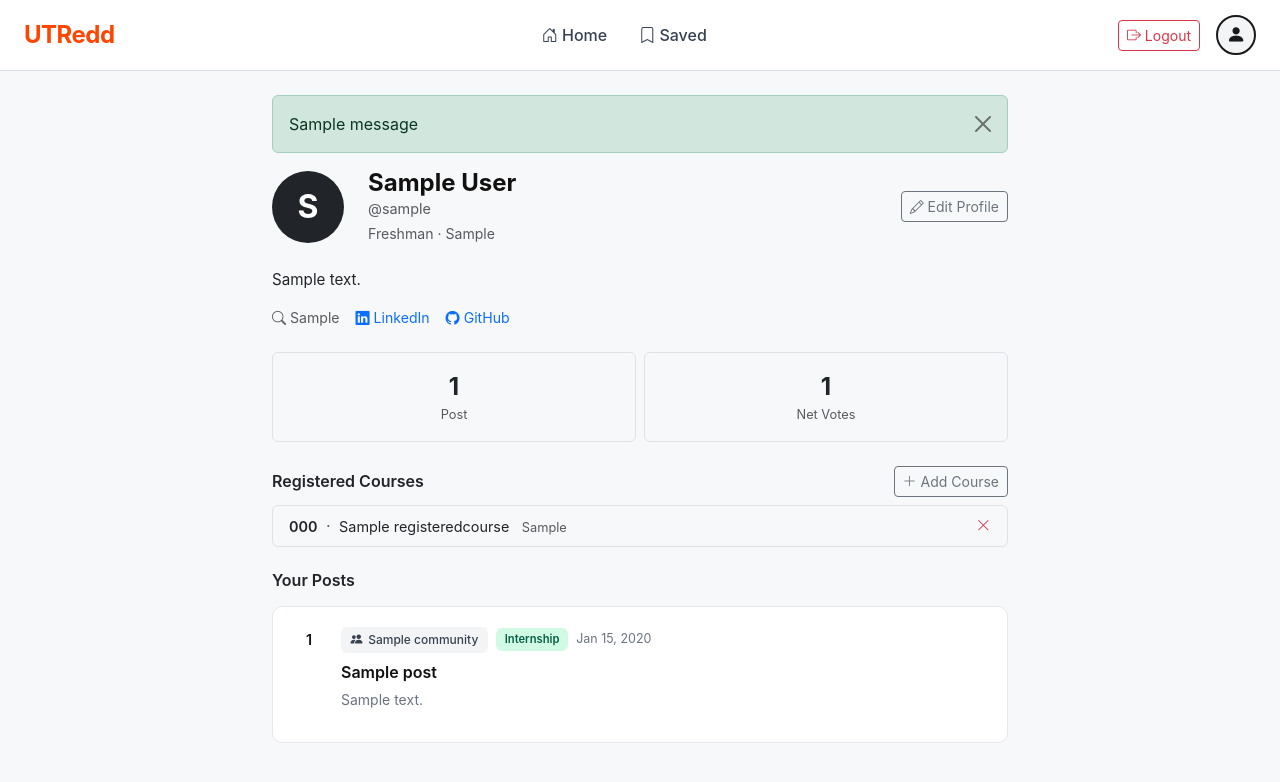
After one commit to Devin2033/CSCI3340FinalProject, a Django app: page /profile/ in a window 1280 px wide. The commit adds this page. Shown: the top 782 px of the page. Run offline with Django 5.2, Linux system fonts and the light colour scheme; a user stored in the database is signed in; tables that the repository leaves empty hold one stand-in row (values such as "Sample post"); one stand-in notice (Sample message) is shown.

Commit message:
user profile page with bio, courses, and edit modal

```diff
--- a/socialApp/socialAppApp/templates/socialAppApp/index.html
+++ b/socialApp/socialAppApp/templates/socialAppApp/index.html
@@ -46,6 +46,9 @@ todo list button, logout button, and profile icon
                     </button>
                     <a href="{% url 'logout' %}" class="btn btn-outline-danger btn-sm">
                         <i class="bi bi-box-arrow-right"></i> Logout
+                    </a>
+                    <a href="{% url 'profile' %}" class="profile-link d-flex align-items-center justify-content-center" style="width:40px;height:40px;border-radius:50%;border:2px solid #e5e7eb;background:#f3f4f6;">
+                        <i class="bi bi-person" style="font-size:1.2rem;color:#6b7280;"></i>
                     </a>
                 </div>
             </div>
--- /dev/null
+++ b/socialApp/socialAppApp/templates/socialAppApp/profile.html
@@ -0,0 +1,378 @@
+{% load static %}
+<!DOCTYPE html>
+<html lang="en">
+<head>
+    <meta charset="UTF-8">
+    <meta name="viewport" content="width=device-width, initial-scale=1.0">
+    <title>Profile · UTRedd</title>
+    <link href="https://cdn.jsdelivr.net/npm/bootstrap@5.3.2/dist/css/bootstrap.min.css" rel="stylesheet">
+    <link rel="stylesheet" href="https://cdn.jsdelivr.net/npm/bootstrap-icons@1.11.2/font/bootstrap-icons.css">
+    <link rel="stylesheet" href="{% static 'socialAppApp/styles.css' %}">
+</head>
+<body>
+
+    <!-- Navbar -->
+    <nav class="navbar navbar-expand-lg bg-white border-bottom sticky-top">
+        <div class="container-fluid px-4">
+            <a class="navbar-brand fw-bold brand-text" href="{% url 'homepage' %}">UTRedd</a>
+
+            <button class="navbar-toggler" type="button" data-bs-toggle="collapse" data-bs-target="#mainNav">
+                <span class="navbar-toggler-icon"></span>
+            </button>
+
+            <div class="collapse navbar-collapse" id="mainNav">
+                <ul class="navbar-nav mx-auto mb-2 mb-lg-0">
+                    <li class="nav-item">
+                        <a class="nav-link" href="{% url 'homepage' %}"><i class="bi bi-house-door"></i> Home</a>
+                    </li>
+                    <li class="nav-item">
+                        <a class="nav-link" href="{% url 'saved_posts' %}"><i class="bi bi-bookmark"></i> Saved</a>
+                    </li>
+                </ul>
+
+                <div class="d-flex align-items-center gap-3">
+                    <a href="{% url 'logout' %}" class="btn btn-outline-danger btn-sm">
+                        <i class="bi bi-box-arrow-right"></i> Logout
+                    </a>
+                    <a href="{% url 'profile' %}" class="profile-link d-flex align-items-center justify-content-center"
+                       style="width:40px;height:40px;border-radius:50%;border:2px solid #1a1a1a;background:#f3f4f6;">
+                        <i class="bi bi-person-fill" style="font-size:1.2rem;color:#1a1a1a;"></i>
+                    </a>
+                </div>
+            </div>
+        </div>
+    </nav>
+
+    <div class="container py-4" style="max-width: 760px;">
+
+        {% if messages %}
+            {% for msg in messages %}
+                <div class="alert alert-{{ msg.tags }} alert-dismissible fade show mb-3" role="alert">
+                    {{ msg }}
+                    <button type="button" class="btn-close" data-bs-dismiss="alert"></button>
+                </div>
+            {% endfor %}
+        {% endif %}
+
+        <!-- Profile header -->
+        <div class="d-flex align-items-center gap-4 mb-4">
+            <div class="d-flex align-items-center justify-content-center rounded-circle bg-dark text-white fw-bold"
+                 style="width:72px;height:72px;font-size:2rem;flex-shrink:0;">
+                {{ request.user.first_name|first|upper|default:request.user.username|first|upper }}
+            </div>
+            <div>
+                <h1 class="fw-bold mb-0" style="font-size:1.5rem;">
+                    {% if request.user.first_name %}{{ request.user.first_name }} {{ request.user.last_name }}{% else %}{{ request.user.username }}{% endif %}
+                </h1>
+                <div class="text-muted" style="font-size:0.9rem;">@{{ request.user.username }}</div>
+                {% if profile.year or profile.major %}
+                    <div class="text-muted mt-1" style="font-size:0.88rem;">
+                        {% if profile.year %}{{ profile.get_year_display }}{% endif %}{% if profile.year and profile.major %} · {% endif %}{% if profile.major %}{{ profile.major }}{% endif %}
+                    </div>
+                {% endif %}
+            </div>
+            <button class="btn btn-outline-secondary btn-sm ms-auto" data-bs-toggle="modal" data-bs-target="#editModal">
+                <i class="bi bi-pencil"></i> Edit Profile
+            </button>
+        </div>
+
+        {% if profile.bio %}
+            <p class="mb-3" style="font-size:0.95rem;">{{ profile.bio }}</p>
+        {% endif %}
+
+        {% if profile.research_interests or profile.linkedin or profile.github %}
+            <div class="d-flex flex-wrap gap-3 mb-4" style="font-size:0.88rem;">
+                {% if profile.research_interests %}
+                    <span class="text-muted"><i class="bi bi-search"></i> {{ profile.research_interests }}</span>
+                {% endif %}
+                {% if profile.linkedin %}
+                    <a href="{{ profile.linkedin }}" target="_blank" rel="noopener" class="text-decoration-none">
+                        <i class="bi bi-linkedin"></i> LinkedIn
+                    </a>
+                {% endif %}
+                {% if profile.github %}
+                    <a href="{{ profile.github }}" target="_blank" rel="noopener" class="text-decoration-none">
+                        <i class="bi bi-github"></i> GitHub
+                    </a>
+                {% endif %}
+            </div>
+        {% endif %}
+
+        <!-- Stats -->
+        <div class="row g-2 mb-4">
+            <div class="col-6">
+                <div class="border rounded p-3 text-center">
+                    <div class="fw-bold fs-4">{{ posts.count }}</div>
+                    <div class="text-muted" style="font-size:0.8rem;">Post{{ posts.count|pluralize }}</div>
+                </div>
+            </div>
+            <div class="col-6">
+                <div class="border rounded p-3 text-center">
+                    <div class="fw-bold fs-4">{{ total_votes }}</div>
+                    <div class="text-muted" style="font-size:0.8rem;">Net Votes</div>
+                </div>
+            </div>
+        </div>
+
+        <!-- Registered Courses -->
+        <div class="d-flex align-items-center justify-content-between mb-2">
+            <h2 class="fw-semibold mb-0" style="font-size:1rem;">Registered Courses</h2>
+            <button class="btn btn-outline-secondary btn-sm" data-bs-toggle="collapse" data-bs-target="#addCourseForm">
+                <i class="bi bi-plus-lg"></i> Add Course
+            </button>
+        </div>
+
+        <div class="collapse mb-3" id="addCourseForm">
+            <div class="border rounded p-3 bg-light">
+                <div id="courseError" class="alert alert-danger py-2 mb-2 d-none" style="font-size:0.85rem;"></div>
+                <div class="row g-2">
+                    <div class="col-4">
+                        <input type="text" id="courseCode" class="form-control form-control-sm" placeholder="Code (e.g. CSCI 3340)" maxlength="20">
+                    </div>
+                    <div class="col-4">
+                        <input type="text" id="courseName" class="form-control form-control-sm" placeholder="Course name" maxlength="150">
+                    </div>
+                    <div class="col-3">
+                        <input type="text" id="courseSemester" class="form-control form-control-sm" placeholder="Semester (e.g. Fall 2025)" maxlength="30">
+                    </div>
+                    <div class="col-1 d-flex align-items-center">
+                        <button class="btn btn-dark btn-sm w-100" id="saveCourseBtn"><i class="bi bi-check-lg"></i></button>
+                    </div>
+                </div>
+            </div>
+        </div>
+
+        <div id="coursesList" class="mb-4">
+            {% if courses %}
+                {% for course in courses %}
+                    <div class="d-flex align-items-center justify-content-between border rounded px-3 py-2 mb-2 course-row" data-id="{{ course.id }}">
+                        <div>
+                            <span class="fw-semibold" style="font-size:0.9rem;">{{ course.course_code }}</span>
+                            <span class="text-muted mx-1">·</span>
+                            <span style="font-size:0.9rem;">{{ course.course_name }}</span>
+                            {% if course.semester %}
+                                <span class="text-muted ms-2" style="font-size:0.8rem;">{{ course.semester }}</span>
+                            {% endif %}
+                        </div>
+                        <button class="btn btn-link text-danger p-0 remove-course-btn" data-id="{{ course.id }}" style="font-size:0.85rem;">
+                            <i class="bi bi-x-lg"></i>
+                        </button>
+                    </div>
+                {% endfor %}
+            {% else %}
+                <p class="text-muted" id="noCoursesMsg" style="font-size:0.9rem;">No courses added yet.</p>
+            {% endif %}
+        </div>
+
+        <!-- Posts -->
+        <h2 class="fw-semibold mb-3" style="font-size:1rem;">Your Posts</h2>
+
+        {% if posts %}
+            {% for post in posts %}
+                <div class="post-card">
+                    <div class="vote-col">
+                        <span class="vote-count">{{ post.votes }}</span>
+                    </div>
+                    <div class="post-content">
+                        <div class="post-meta">
+                            <span class="community-badge"><i class="bi bi-people-fill"></i> {{ post.community.name }}</span>
+                            <span class="category-badge cat-{{ post.category }}">{{ post.get_category_display }}</span>
+                            <span class="post-author">{{ post.created_at|date:"M d, Y" }}</span>
+                        </div>
+                        <div class="post-title">{{ post.title }}</div>
+                        <div class="post-excerpt">{{ post.body|truncatechars:160 }}</div>
+                    </div>
+                </div>
+            {% endfor %}
+        {% else %}
+            <div class="text-center py-5 text-muted">
+                <i class="bi bi-file-earmark-text" style="font-size:2rem;"></i>
+                <p class="mt-2">No posts yet.</p>
+            </div>
+        {% endif %}
+
+    </div>
+
+    <!-- Edit Profile Modal -->
+    <div class="modal fade" id="editModal" tabindex="-1">
+        <div class="modal-dialog modal-lg">
+            <div class="modal-content">
+                <form method="post" action="{% url 'edit_profile' %}">
+                    {% csrf_token %}
+                    <div class="modal-header">
+                        <h5 class="modal-title fw-bold">Edit Profile</h5>
+                        <button type="button" class="btn-close" data-bs-dismiss="modal"></button>
+                    </div>
+                    <div class="modal-body">
+                        <div class="row g-3">
+                            <div class="col-6">
+                                <label class="form-label fw-semibold">First Name</label>
+                                <input type="text" name="first_name" class="form-control"
+                                       value="{{ request.user.first_name }}" maxlength="30">
+                            </div>
+                            <div class="col-6">
+                                <label class="form-label fw-semibold">Last Name</label>
+                                <input type="text" name="last_name" class="form-control"
+                                       value="{{ request.user.last_name }}" maxlength="150">
+                            </div>
+                            <div class="col-6">
+                                <label class="form-label fw-semibold">Major</label>
+                                <input type="text" name="major" class="form-control"
+                                       value="{{ profile.major }}" maxlength="100">
+                            </div>
+                            <div class="col-6">
+                                <label class="form-label fw-semibold">Year</label>
+                                <select name="year" class="form-select">
+                                    <option value="">— select —</option>
+                                    {% for val, label in profile.YEAR_CHOICES %}
+                                        <option value="{{ val }}" {% if profile.year == val %}selected{% endif %}>{{ label }}</option>
+                                    {% endfor %}
+                                </select>
+                            </div>
+                            <div class="col-12">
+                                <label class="form-label fw-semibold">Bio</label>
+                                <textarea name="bio" class="form-control" rows="3" maxlength="500">{{ profile.bio }}</textarea>
+                            </div>
+                            <div class="col-12">
+                                <label class="form-label fw-semibold">Research Interests</label>
+                                <input type="text" name="research_interests" class="form-control"
+                                       value="{{ profile.research_interests }}" maxlength="300">
+                            </div>
+                            <div class="col-6">
+                                <label class="form-label fw-semibold">LinkedIn URL</label>
+                                <input type="url" name="linkedin" class="form-control"
+                                       value="{{ profile.linkedin }}">
+                            </div>
+                            <div class="col-6">
+                                <label class="form-label fw-semibold">GitHub URL</label>
+                                <input type="url" name="github" class="form-control"
+                                       value="{{ profile.github }}">
+                            </div>
+                        </div>
+
+                        <hr class="my-4">
+                        <p class="fw-semibold mb-3">Change Password <span class="text-muted fw-normal" style="font-size:0.85rem;">(leave blank to keep current)</span></p>
+                        <div class="row g-3">
+                            <div class="col-12">
+                                <label class="form-label">Current Password</label>
+                                <input type="password" name="current_password" class="form-control">
+                            </div>
+                            <div class="col-6">
+                                <label class="form-label">New Password</label>
+                                <input type="password" name="new_password" class="form-control">
+                            </div>
+                            <div class="col-6">
+                                <label class="form-label">Confirm New Password</label>
+                                <input type="password" name="confirm_password" class="form-control">
+                            </div>
+                        </div>
+                    </div>
+                    <div class="modal-footer">
+                        <button type="button" class="btn btn-outline-secondary" data-bs-dismiss="modal">Cancel</button>
+                        <button type="submit" class="btn btn-dark">Save Changes</button>
+                    </div>
+                </form>
+            </div>
+        </div>
+    </div>
+
+    <script src="https://cdn.jsdelivr.net/npm/bootstrap@5.3.2/dist/js/bootstrap.bundle.min.js"></script>
+
+    <script>
+        function getCsrfToken() {
+            const m = document.cookie.match(/csrftoken=([^;]+)/);
+            return m ? m[1] : '';
+        }
+
+        function buildCourseRow(c) {
+            const div = document.createElement('div');
+            div.className = 'course-row d-flex align-items-center justify-content-between border rounded px-3 py-2 mb-2';
+            div.dataset.id = c.id;
+            div.innerHTML = `
+                <div>
+                    <span class="fw-semibold" style="font-size:0.9rem;">${c.course_code}</span>
+                    <span class="text-muted mx-1">·</span>
+                    <span style="font-size:0.9rem;">${c.course_name}</span>
+                    ${c.semester ? `<span class="text-muted ms-2" style="font-size:0.8rem;">${c.semester}</span>` : ''}
+                </div>
+                <button class="btn btn-link text-danger p-0 remove-course-btn" data-id="${c.id}" style="font-size:0.85rem;">
+                    <i class="bi bi-x-lg"></i>
+                </button>`;
+            div.querySelector('.remove-course-btn').addEventListener('click', removeCourse);
+            return div;
+        }
+
+        async function removeCourse(e) {
+            const id = e.currentTarget.dataset.id;
+            const res = await fetch(`/profile/courses/${id}/remove/`, {
+                method: 'POST',
+                headers: { 'X-CSRFToken': getCsrfToken() },
+            });
+            if (res.ok) {
+                document.querySelector(`.course-row[data-id="${id}"]`).remove();
+                if (!document.querySelector('.course-row')) {
+                    const list = document.getElementById('coursesList');
+                    if (!list.querySelector('#noCoursesMsg')) {
+                        const p = document.createElement('p');
+                        p.id = 'noCoursesMsg';
+                        p.className = 'text-muted';
+                        p.style.fontSize = '0.9rem';
+                        p.textContent = 'No courses added yet.';
+                        list.appendChild(p);
+                    }
+                }
+            }
+        }
+
+        document.querySelectorAll('.remove-course-btn').forEach(btn => btn.addEventListener('click', removeCourse));
+
+        document.getElementById('saveCourseBtn').addEventListener('click', async () => {
+            const code     = document.getElementById('courseCode').value.trim();
+            const name     = document.getElementById('courseName').value.trim();
+            const semester = document.getElementById('courseSemester').value.trim();
+            const errBox   = document.getElementById('courseError');
+
+            errBox.classList.add('d-none');
+            if (!code || !name) {
+                errBox.textContent = 'Course code and name are required.';
+                errBox.classList.remove('d-none');
+                return;
+            }
+
+            const body = new URLSearchParams({ course_code: code, course_name: name, semester });
+            const res  = await fetch('/profile/courses/add/', {
+                method: 'POST',
+                headers: { 'X-CSRFToken': getCsrfToken(), 'Content-Type': 'application/x-www-form-urlencoded' },
+                body,
+            });
+            const data = await res.json();
+
+            if (!res.ok) {
+                errBox.textContent = data.error;
+                errBox.classList.remove('d-none');
+                return;
+            }
+
+            const list = document.getElementById('coursesList');
+            document.getElementById('noCoursesMsg')?.remove();
+            const newCourse = data.courses.find(c => c.course_code === code && c.semester === semester);
+            if (newCourse) list.appendChild(buildCourseRow(newCourse));
+
+            document.getElementById('courseCode').value     = '';
+            document.getElementById('courseName').value     = '';
+            document.getElementById('courseSemester').value = '';
+            bootstrap.Collapse.getInstance(document.getElementById('addCourseForm'))?.hide();
+        });
+    </script>
+
+    {% if messages %}
+    <script>
+        {% for msg in messages %}
+            {% if msg.tags == 'error' %}
+                new bootstrap.Modal(document.getElementById('editModal')).show();
+            {% endif %}
+        {% endfor %}
+    </script>
+    {% endif %}
+</body>
+</html>
--- a/socialApp/socialAppApp/templates/socialAppApp/saved_posts.html
+++ b/socialApp/socialAppApp/templates/socialAppApp/saved_posts.html
@@ -33,6 +33,9 @@
                 <div class="d-flex align-items-center gap-3">
                     <a href="{% url 'logout' %}" class="btn btn-outline-danger btn-sm">
                         <i class="bi bi-box-arrow-right"></i> Logout
+                    </a>
+                    <a href="{% url 'profile' %}" class="profile-link d-flex align-items-center justify-content-center" style="width:40px;height:40px;border-radius:50%;border:2px solid #e5e7eb;background:#f3f4f6;">
+                        <i class="bi bi-person" style="font-size:1.2rem;color:#6b7280;"></i>
                     </a>
                 </div>
             </div>
--- a/socialApp/socialAppApp/urls.py
+++ b/socialApp/socialAppApp/urls.py
@@ -11,4 +11,8 @@ urlpatterns = [
     path('saved/', views.saved_posts_view, name='saved_posts'),
     path('post/<int:post_id>/save/', views.toggle_save, name='toggle_save'),
     path('post/<int:post_id>/vote/', views.toggle_vote, name='toggle_vote'),
+    path('profile/', views.profile_view, name='profile'),
+    path('profile/edit/', views.edit_profile, name='edit_profile'),
+    path('profile/courses/add/', views.add_course, name='add_course'),
+    path('profile/courses/<int:course_id>/remove/', views.remove_course, name='remove_course'),
 ]
--- a/socialApp/socialAppApp/views.py
+++ b/socialApp/socialAppApp/views.py
@@ -4,10 +4,12 @@ from django.contrib.auth.models import User
 from django.contrib.auth.decorators import login_required
 from django.contrib import messages
 from django.core.cache import cache
+from django.db.models import Sum
+from django.contrib.auth import update_session_auth_hash
 from django.http import JsonResponse
 import requests
 
-from .models import Community, Post, SavedPost, PostVote
+from .models import Community, Post, SavedPost, PostVote, UserProfile, RegisteredCourse
 
 
 _FALLBACK_QUOTE = (
@@ -217,3 +219,100 @@ def saved_posts_view(request):
              .select_related('author', 'community')
              .order_by('-saved_by__saved_at'))
     return render(request, 'socialAppApp/saved_posts.html', {'posts': posts})
+
+
+@login_required(login_url='login')
+def profile_view(request):
+    profile, _ = UserProfile.objects.get_or_create(user=request.user)
+
+    posts = (Post.objects
+             .filter(author=request.user)
+             .select_related('community')
+             .order_by('-created_at'))
+
+    total_votes = posts.aggregate(total=Sum('votes'))['total'] or 0
+    courses     = RegisteredCourse.objects.filter(user=request.user)
+
+    return render(request, 'socialAppApp/profile.html', {
+        'profile':     profile,
+        'posts':       posts,
+        'total_votes': total_votes,
+        'courses':     courses,
+    })
+
+
+@login_required(login_url='login')
+def edit_profile(request):
+    if request.method != 'POST':
+        return redirect('profile')
+
+    profile, _ = UserProfile.objects.get_or_create(user=request.user)
+
+    VALID_YEARS = {c[0] for c in UserProfile.YEAR_CHOICES}
+    year = request.POST.get('year', '').strip()
+
+    profile.major              = request.POST.get('major', '').strip()[:100]
+    profile.year               = year if year in VALID_YEARS else ''
+    profile.bio                = request.POST.get('bio', '').strip()[:500]
+    profile.research_interests = request.POST.get('research_interests', '').strip()[:300]
+    profile.linkedin           = request.POST.get('linkedin', '').strip()[:200]
+    profile.github             = request.POST.get('github', '').strip()[:200]
+    profile.save()
+
+    first_name = request.POST.get('first_name', '').strip()[:30]
+    last_name  = request.POST.get('last_name', '').strip()[:150]
+    if first_name or last_name:
+        request.user.first_name = first_name
+        request.user.last_name  = last_name
+        request.user.save(update_fields=['first_name', 'last_name'])
+
+    new_password = request.POST.get('new_password', '').strip()
+    if new_password:
+        current_password = request.POST.get('current_password', '').strip()
+        if not request.user.check_password(current_password):
+            messages.error(request, 'Current password is incorrect.')
+            return redirect('profile')
+        if new_password != request.POST.get('confirm_password', '').strip():
+            messages.error(request, 'New passwords do not match.')
+            return redirect('profile')
+        request.user.set_password(new_password)
+        request.user.save()
+        update_session_auth_hash(request, request.user)
+
+    messages.success(request, 'Profile updated.')
+    return redirect('profile')
+
+
+@login_required(login_url='login')
+def add_course(request):
+    if request.method != 'POST':
+        return JsonResponse({'error': 'POST required'}, status=405)
+
+    code     = request.POST.get('course_code', '').strip()[:20]
+    name     = request.POST.get('course_name', '').strip()[:150]
+    semester = request.POST.get('semester', '').strip()[:30]
+
+    if not code or not name:
+        return JsonResponse({'error': 'Course code and name are required.'}, status=400)
+
+    _, created = RegisteredCourse.objects.get_or_create(
+        user=request.user, course_code=code, semester=semester,
+        defaults={'course_name': name},
+    )
+    if not created:
+        return JsonResponse({'error': 'You already have that course this semester.'}, status=400)
+
+    courses = list(
+        RegisteredCourse.objects.filter(user=request.user)
+        .values('id', 'course_code', 'course_name', 'semester')
+    )
+    return JsonResponse({'courses': courses})
+
+
+@login_required(login_url='login')
+def remove_course(request, course_id):
+    if request.method != 'POST':
+        return JsonResponse({'error': 'POST required'}, status=405)
+    course = get_object_or_404(RegisteredCourse, pk=course_id, user=request.user)
+    course.delete()
+    return JsonResponse({'deleted': True})
```
Also changed, not shown: socialApp/socialAppApp/models.py (+34 -0 lines), socialApp/socialAppApp/migrations/0003_userprofile_registeredcourse.py (added).
